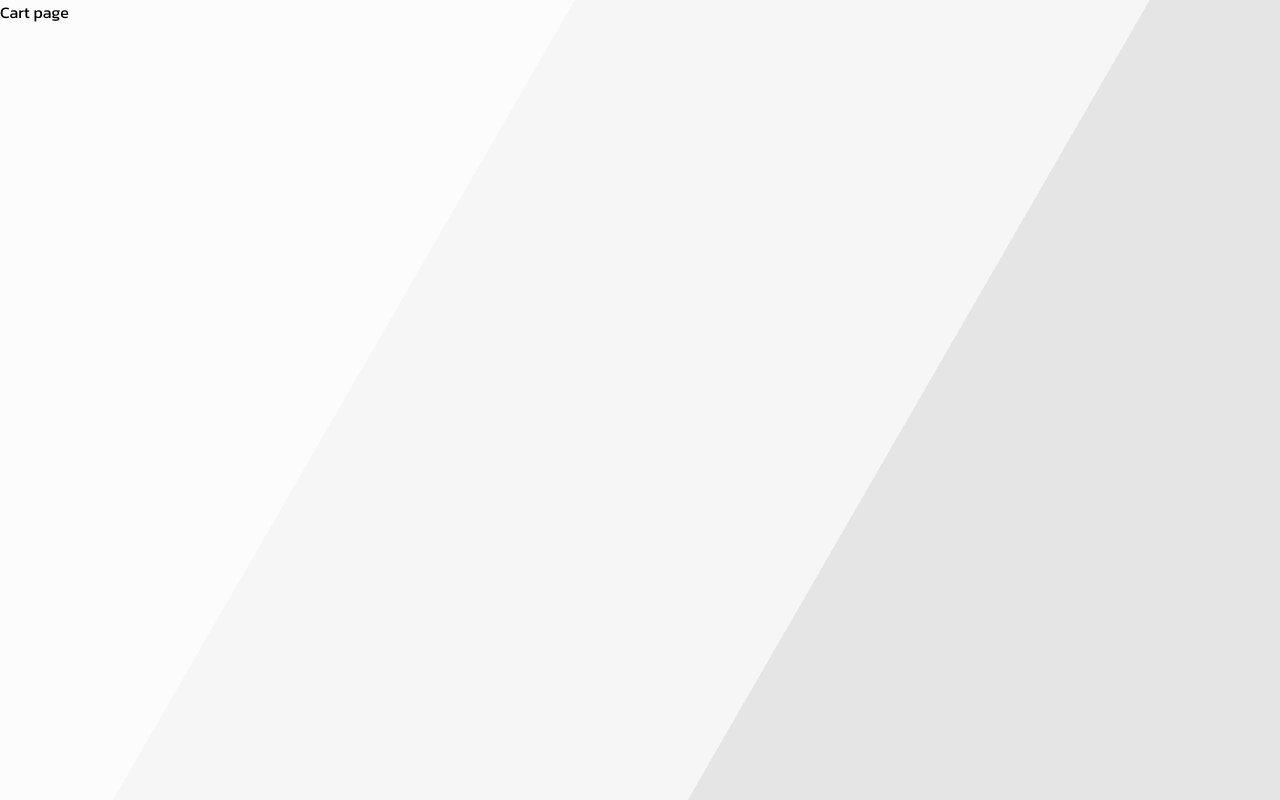
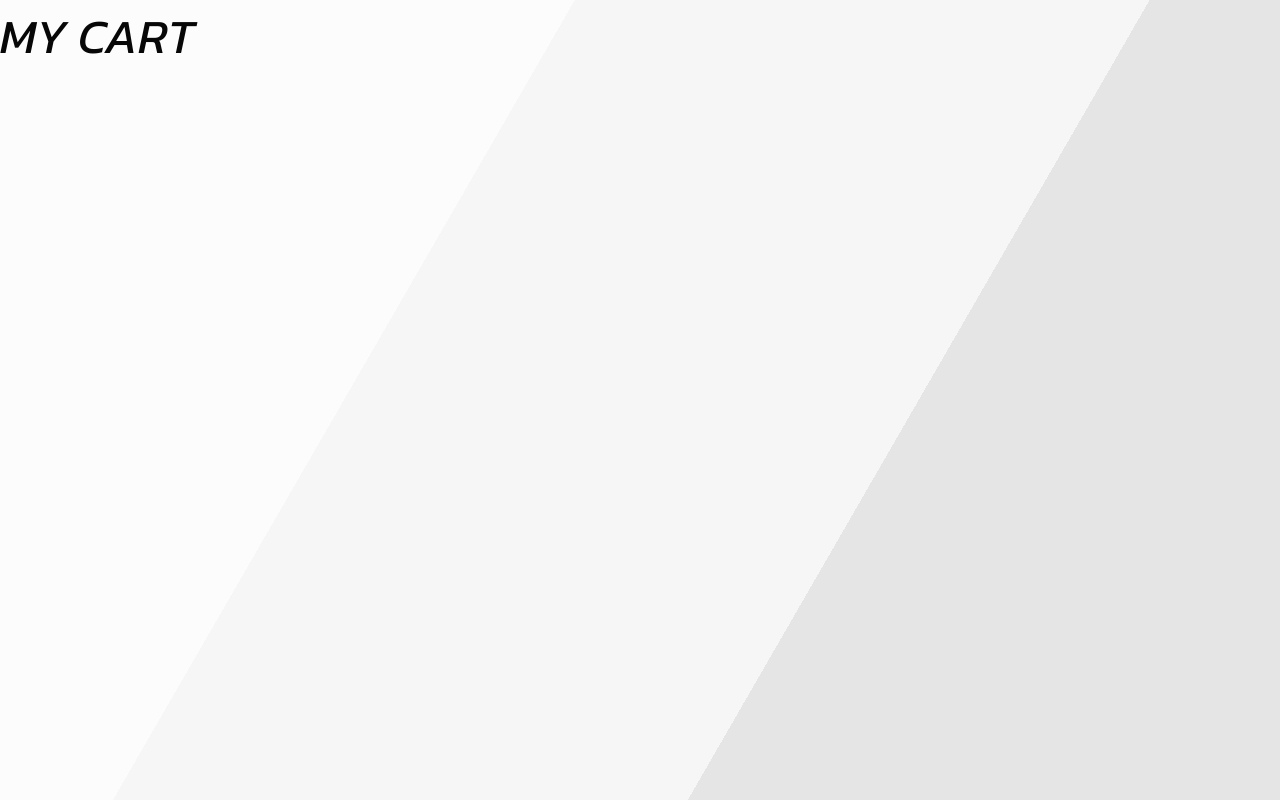
Before and after one commit to Patrick-Svensson/colourix, a React (Create React App) app: page /cart in a window 1280 px wide. Built offline with nearby package versions, Linux system fonts and the light colour scheme.

Commit message:
Add style to title

```diff
--- a/src/Pages/Cart.js
+++ b/src/Pages/Cart.js
@@ -1,5 +1,11 @@
+import Title from "../Components/Title";
+
 const Cart = () => {
-    return <div>Cart page</div>;
+    return (
+        <div>
+            <Title title="My Cart" />
+        </div>
+    );
 };
 
 export default Cart;
--- a/src/Pages/Colours.css
+++ b/src/Pages/Colours.css
@@ -13,11 +13,3 @@
     justify-self: center;
     width: 80%;
 }
-
-.coloursHeading {
-    color: #070707;
-    font-size: 3rem;
-    font-weight: 400;
-    text-transform: uppercase;
-    font-style: italic;
-}
```
